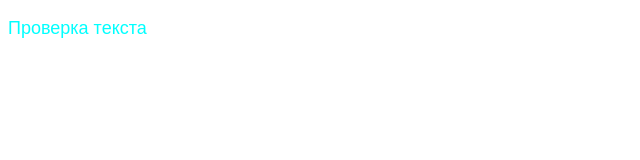
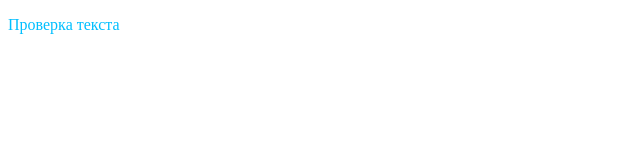
Before and after one commit to alexkub90/Project-2, a plain HTML site: page index.html in a window 1280 px wide. Shown: the whole page, without its empty margins (0-640 px from the left). Drawn offline with Linux system fonts and the light colour scheme.

Commit message:
added main-color

```diff
--- a/index.html
+++ b/index.html
@@ -7,10 +7,12 @@
     <link rel="stylesheet" href="#style.css">
     <title>Document</title>
     <style>
+        :root {
+     --main-blue: #00bfff;
+     --main-red: red;
+        }
         .newText {
-            color: aqua;
-            font-size: large;
-            font-family: Arial, Helvetica, sans-serif;
+            color: var(--main-blue);
         }
     </style>
 </head>
```
